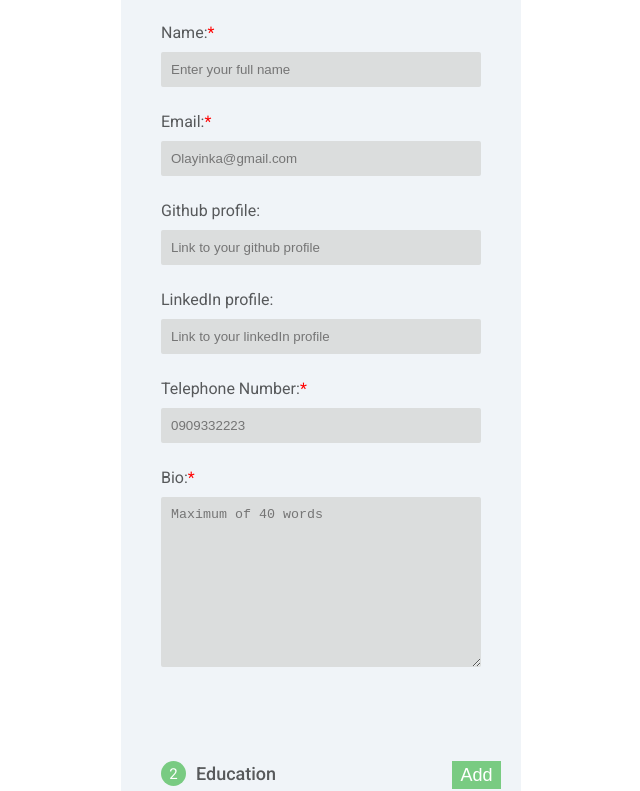
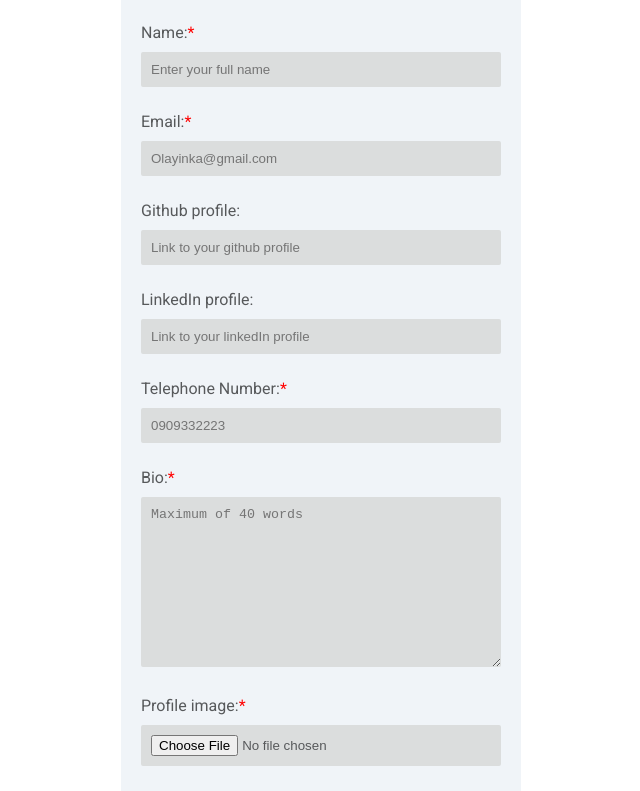
Before and after one commit to Olayinka-2/CV_maker, a React (Vite) app: page / in a window 1280 px wide. Shown: the part 329-1120 px from the top of the page, without its empty margins (319-959 px from the left). Built offline with nearby package versions, Linux system fonts and the light colour scheme; a web font is replaced by a local one.

Commit message:
Add the profile picture section

```diff
--- a/src/App.jsx
+++ b/src/App.jsx
@@ -11,6 +11,7 @@ function App() {
     github: "",
     linkedIn: "",
     Bio: "",
+    imageUrl: ""
   });
 
   const [formEducationData, setFormEducationData] = useState([
--- a/src/components/asideSection.jsx
+++ b/src/components/asideSection.jsx
@@ -3,6 +3,7 @@ const defaultContactInfo = {
    github: 'https://github.com/olayinka-2',
    linkedIn: 'linkedin.com/in/israel.ola',
    email: 'Johndoe@gmail.com',
+   imageUrl: "profile-photo.png",
    };
 
    function Aside({ profileInfo }) {
@@ -15,9 +16,14 @@ const defaultContactInfo = {
          contactDetails[element] = defaultContactInfo[element]
       }
    }
+   console.log(contactDetails.imageUrl)
+
 
    return (
       <aside>
+         <div className="profile-picture">
+         <img src={contactDetails.imageUrl} alt="profile-photo" />
+         </div>
          <div className="contact-container">
          <div className="contact-heading">Contact</div>
          <div>
--- a/src/components/formContact.jsx
+++ b/src/components/formContact.jsx
@@ -1,12 +1,29 @@
 export default function FormContact({formContactData, setFormContactData}) {
+   const handleEvent = (event) => {
+      const {name, value, files} = event.target;
 
-
-   function handleEvent(event) {
+      if(name === "imageUrl" && files && files[0]) {
+         const file = files[0];
+         setFormContactData({
+            ...formContactData,
+            imageUrl: URL.createObjectURL(file),
+         });
+         return;
+      }
       setFormContactData({
          ...formContactData,
-         [event.target.name]: event.target.value
-      });
+         [name]: value,
+      })
    }
+   // function handleEvent(event) {
+   //    if(event.target.name == 'imageUrl') {
+   //       setImageFile(event.target.files[0]);
+   //    }
+   //    setFormContactData({
+   //       ...formContactData,
+   //       [event.target.name]: event.target.value
+   //    });
+   // }
 
    console.log(formContactData["imageUrl"]);
    return (
@@ -54,6 +71,11 @@ export default function FormContact({formContactData, setFormContactData}) {
                      onChange={handleEvent} placeholder="Maximum of 40 words"
                      ></textarea>
                   </div>
+                  <div>
+                     <label htmlFor={`imageUrl`}>Profile image:<span style={{"color": "red"}}>*</span> </label>
+                     <input type="file" name="imageUrl" id="imageUrl" accept="image/png, image/jpg, image/jpeg"
+                     onChange={handleEvent}/>
+                  </div>
                </div>
       </>
    )
--- a/src/index.css
+++ b/src/index.css
@@ -56,10 +56,6 @@ header p:first-child {
   flex-direction: column;
   gap: 2.5rem;
   margin-bottom: 3rem;
-}
-
-.form-information div:not(div:first-of-type) {
-  padding: 0 2rem;
 }
 
 .cv-section form input:not(#profile-image), textarea {
@@ -139,6 +135,21 @@ main {
   background-color: #252525;
   padding: 5rem 2rem;
   flex-shrink: 0;
+}
+
+.profile-picture {
+  width: 13rem;
+  height: 13rem;
+  justify-self: center;
+}
+
+.profile-picture img {
+  object-fit: cover;
+  object-position: 100% 100%;
+  width: 100%;
+  height: 100%;
+  border: .25rem groove #F1AB08;
+  border-radius: 50%;
 }
 
 .contact-container {
```
